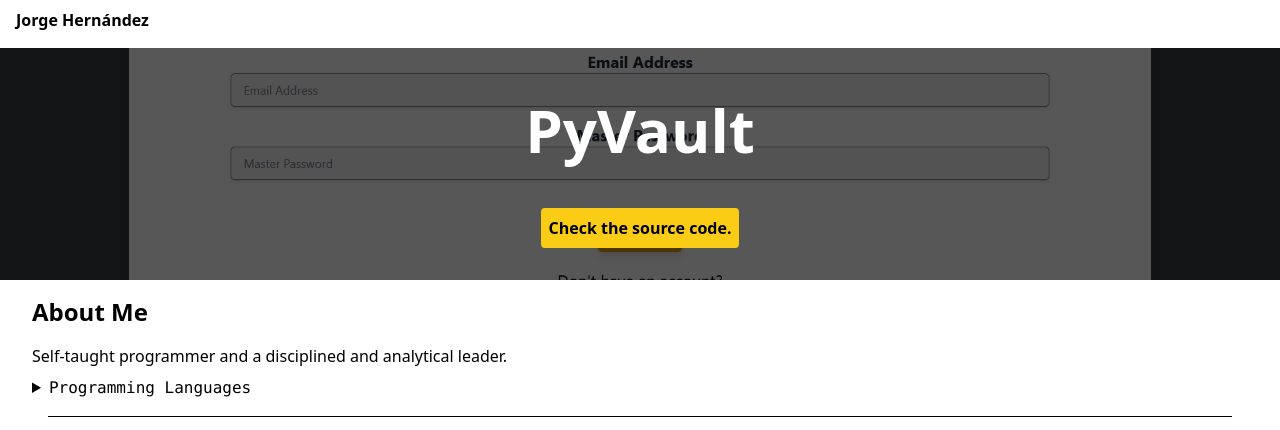
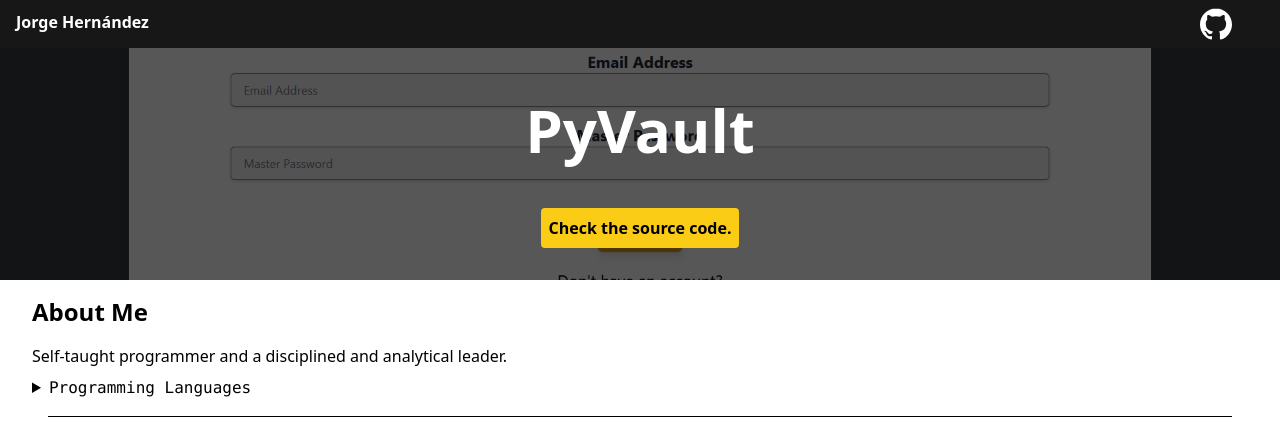
Before and after one commit to MrFellox/mrfellox.github.io, a website: page index.html in a window 1280 px wide. Shown: the top 430 px of the page. Drawn offline with Linux system fonts and the light colour scheme.

Commit message:
Removed dark mode

```diff
--- a/index.html
+++ b/index.html
@@ -13,12 +13,11 @@
 
 <body class='bg-white'>
     <navbar>
-        <div class='bg-white/75 dark:bg-neutral-900 w-screen h-fit py-2 overflow-hidden'>
-            <a class='ml-4 text-black dark:text-white font-bold' href='#'>Jorge Hernández</a>
+        <div class='bg-neutral-900 w-screen h-fit py-2 overflow-hidden'>
+            <a class='ml-4 text-white font-bold align-middle' href='#'>Jorge Hernández</a>
 
             <!-- Github Icon -->
-            <a target=_blank href='https://github.com/mrfellox'
-                class='mr-12 float-right text-black dark:text-white font-bold'>
+            <a target=_blank href='https://github.com/mrfellox' class='mr-12 float-right text-white font-bold'>
                 <span>
                     <svg class='invert hover:scale-75 duration-300' width="32px" height="32px" viewBox="0 0 32 32"
                         xmlns="http://www.w3.org/2000/svg">
```
